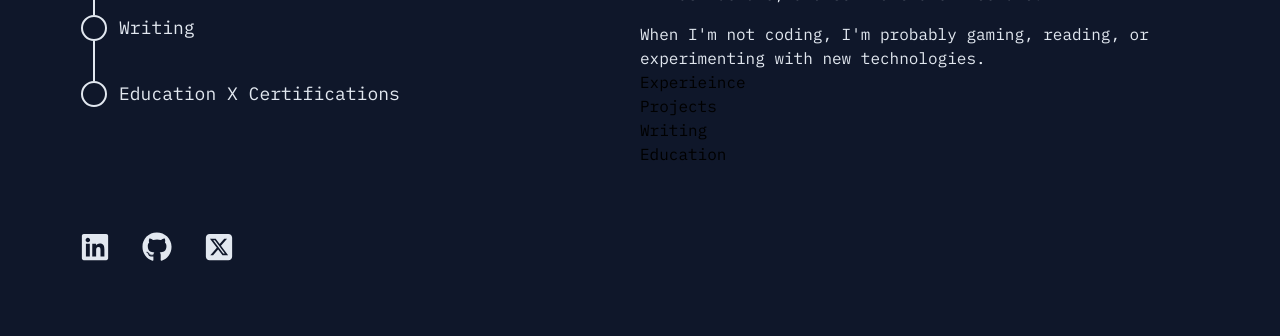
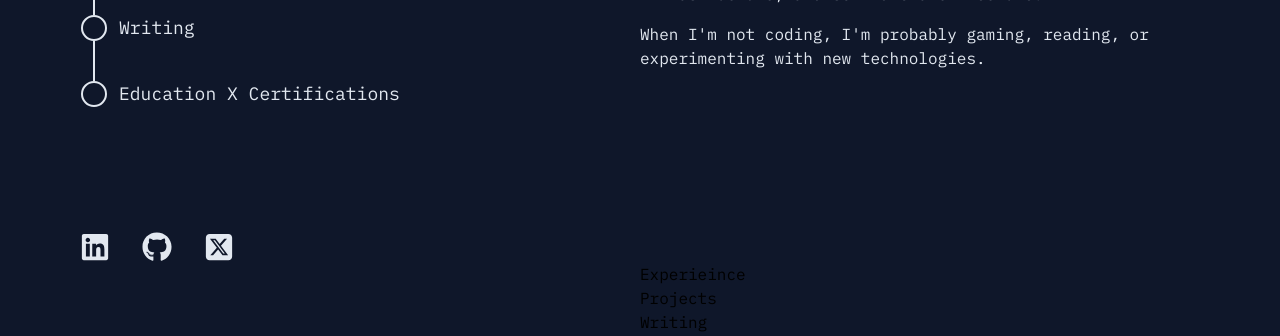
Before and after one commit to R-Ram95/web-portfolio, a React (Vite) app: page / in a window 1280 px wide. Shown: the part 442-778 px from the top of the page. Built offline with nearby package versions, Linux system fonts and the light colour scheme.

Commit message:
add spacing

```diff
--- a/src/components/about-me/AboutMe.tsx
+++ b/src/components/about-me/AboutMe.tsx
@@ -2,7 +2,7 @@ const AboutMe = () => {
   return (
     <div>
       <div>
-        <p className="text-slate-200 mb-4">
+        <p className="text-slate-200 mb-4 ">
           My coding journey began with control systems and PLCs during my time
           as a Mechanical Engineer. The ability to model the real world and
           automate manual tasks was fascinating to me. In 2021, I returned to
--- a/src/components/right-panel/RightPanel.tsx
+++ b/src/components/right-panel/RightPanel.tsx
@@ -6,7 +6,7 @@ const RightPanel = () => {
       <div id="about-me">
         <AboutMe />
       </div>
-      <div id="experience">
+      <div className="mt-48" id="experience">
         <h1>Experieince</h1>
       </div>
       <div id="projects">
```
